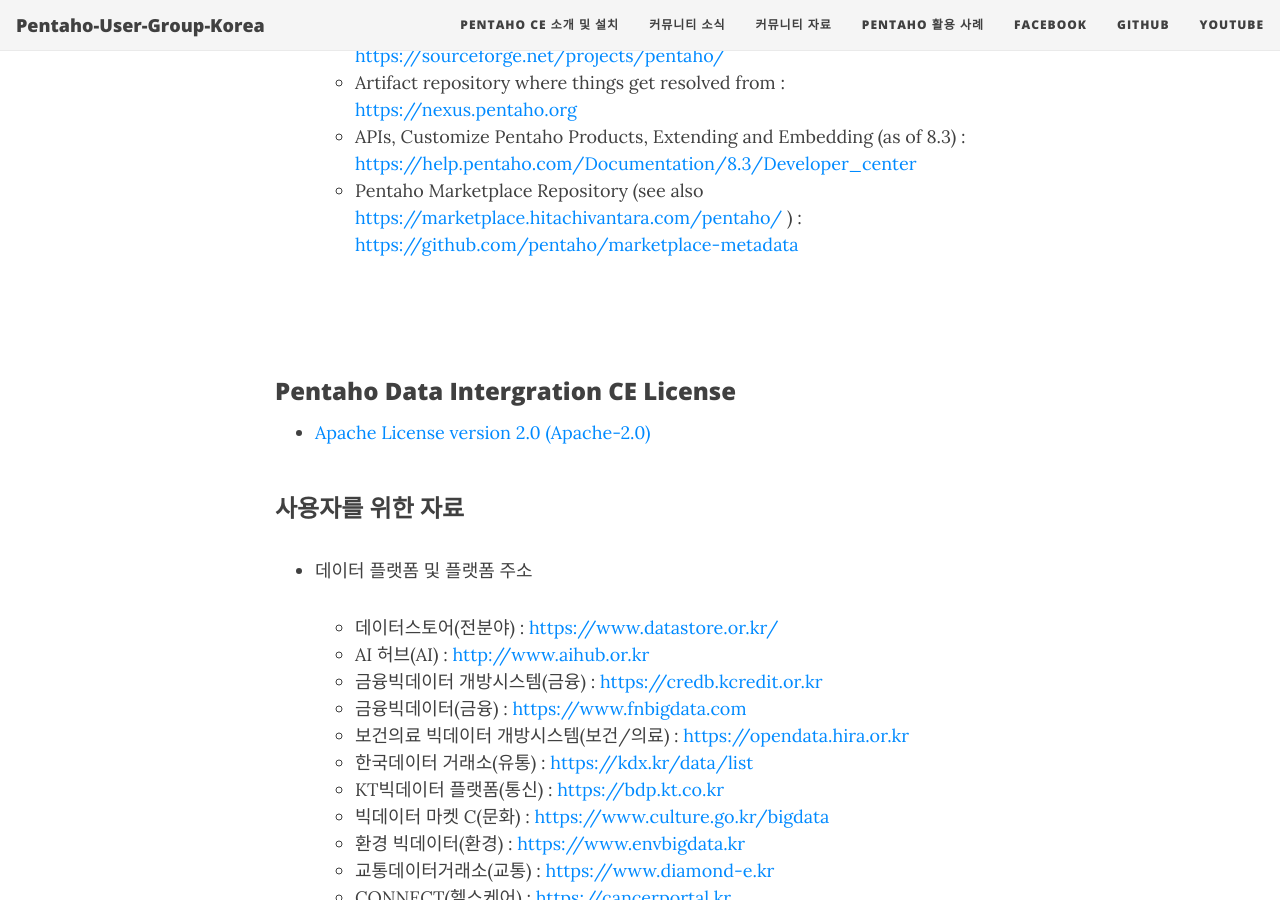
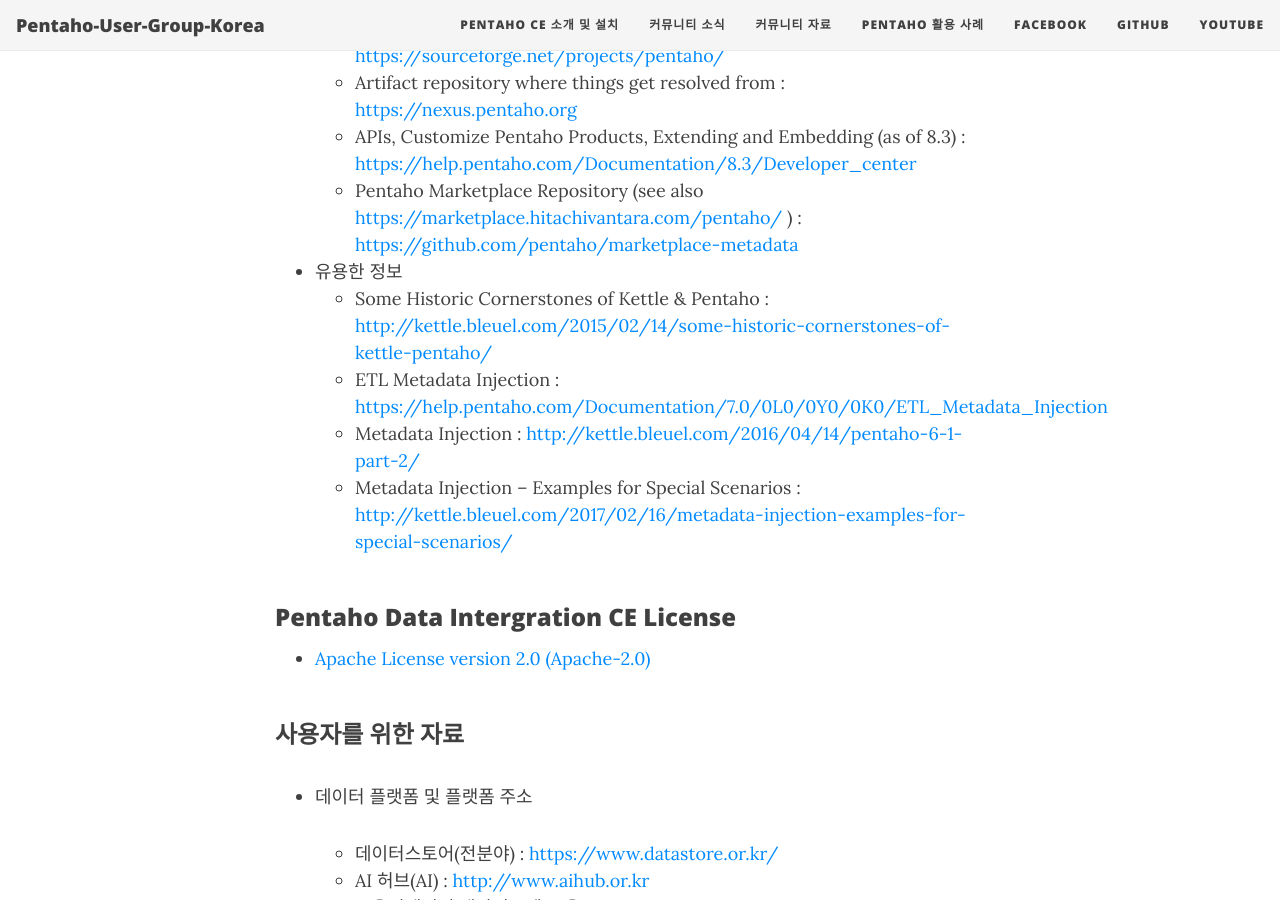
Before and after one commit to Pentaho-User-Group-Korea/Pentaho-User-Group-Korea.github.io, a Jekyll site: the page built from reference.md, in a window 1280 px wide and 900 px high, scrolled down 1519 px. Built offline with Jekyll 4.4.1, drawn with Linux system fonts in a browser that asks for light colours; nearby versions of some CDN libraries.

Commit message:
Update reference.md

```diff
--- a/reference.md
+++ b/reference.md
@@ -44,6 +44,11 @@ title: 커뮤니티 자료
   * APIs, Customize Pentaho Products, Extending and Embedding (as of 8.3) : <https://help.pentaho.com/Documentation/8.3/Developer_center>
   * Pentaho Marketplace Repository (see also <https://marketplace.hitachivantara.com/pentaho/> ) : <https://github.com/pentaho/marketplace-metadata>
 
+* 유용한 정보
+  * Some Historic Cornerstones of Kettle & Pentaho : <http://kettle.bleuel.com/2015/02/14/some-historic-cornerstones-of-kettle-pentaho/>
+  * ETL Metadata Injection : <https://help.pentaho.com/Documentation/7.0/0L0/0Y0/0K0/ETL_Metadata_Injection>
+  * Metadata Injection : <http://kettle.bleuel.com/2016/04/14/pentaho-6-1-part-2/>
+  * Metadata Injection – Examples for Special Scenarios : <http://kettle.bleuel.com/2017/02/16/metadata-injection-examples-for-special-scenarios/>
 <br/>
 <br/>
 
```
